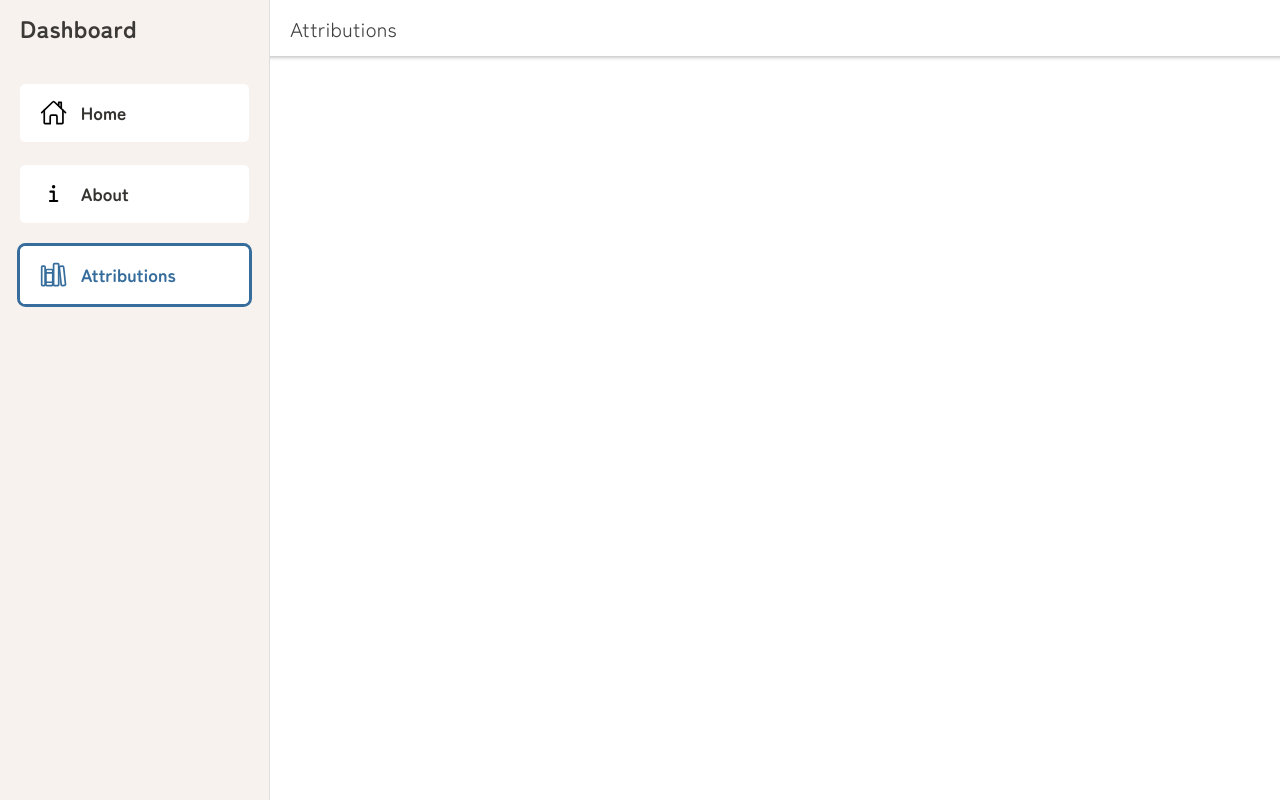
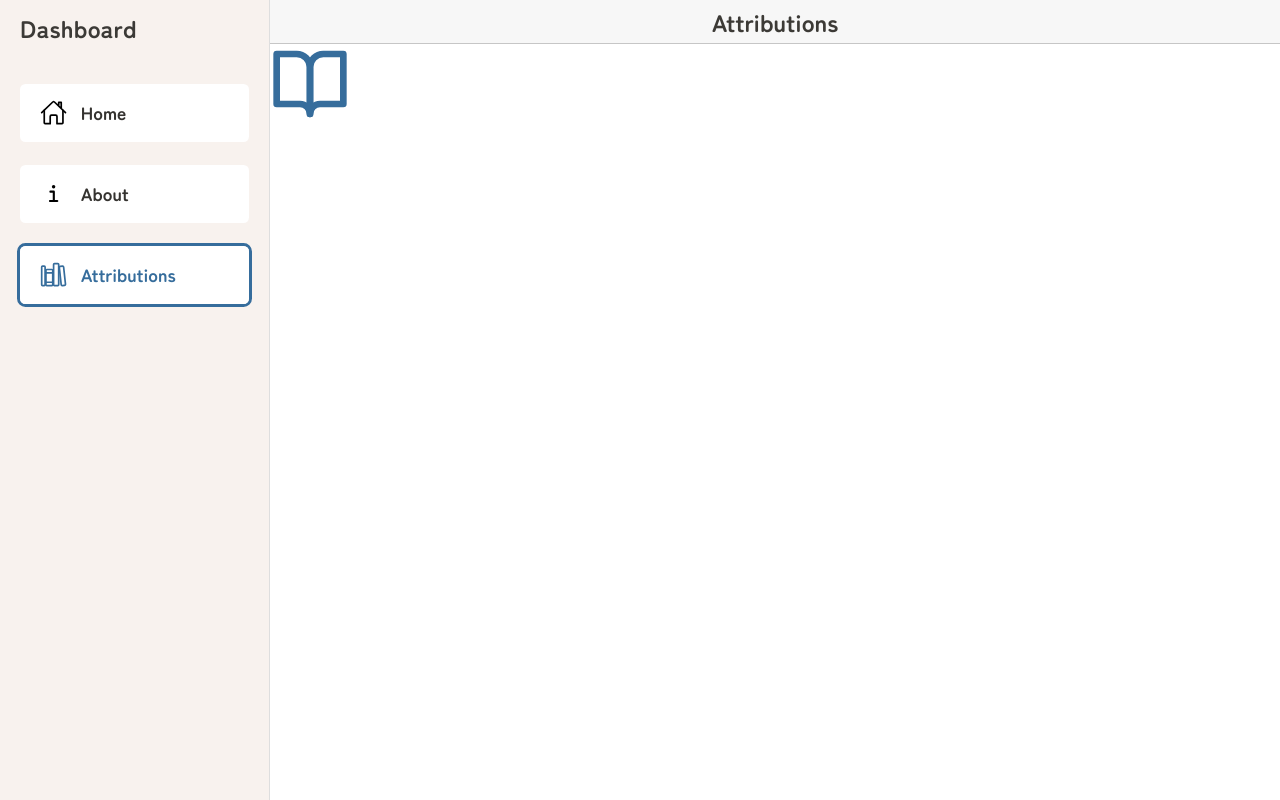
Before and after one commit to nelioyann/Storyboard, a React (Create React App) app: page /attributions in a window 1280 px wide. Built offline with nearby package versions, Linux system fonts and the light colour scheme.

Commit message:
feat: added SvgIcon and Avatar components

```diff
--- /dev/null
+++ b/src/components/SvgIcon/SvgIcon.tsx
@@ -0,0 +1,42 @@
+import React from 'react';
+import styled from 'styled-components';
+import { ColorVariablesEnum, SpacingEnum } from '../../theme/globalStyles';
+import {ReactComponent as Book} from '../../data/icons/book-open.svg'
+
+interface ISvgIcon {
+    Icon: React.FunctionComponent<React.SVGProps<SVGSVGElement>>;
+    size?: string;
+    color?: ColorVariablesEnum;
+    padding?: SpacingEnum;
+}
+interface StyledIconProps {
+    $size?: string;
+    $padding?: SpacingEnum;
+    $color?: ColorVariablesEnum;
+}
+const SvgContainer = styled.span<StyledIconProps>`
+    height: auto;
+    width: auto;
+    display: inline-flex;
+    align-items: center;
+    justify-content: center;
+    & svg{
+        height: ${props => (props.$size ? `${props.$size}` : "100%")};
+        width: ${props => (props.$size ? `${props.$size}` : "100%")};
+        stroke: ${props => (props.$color ? `${props.$color}` : "currentColor")};
+}
+`
+const SvgIconDefaultProps: ISvgIcon = {
+    Icon: Book,
+    size: SpacingEnum.s5
+}
+
+const SvgIcon: React.FC<ISvgIcon> = ({ Icon , size, padding, color }) => {
+    return (
+        <SvgContainer $size={size} $padding={padding} $color={color}>
+            <Icon />
+        </SvgContainer>
+    )
+};
+SvgIcon.defaultProps = SvgIconDefaultProps;
+export default SvgIcon;
--- a/src/pages/About.tsx
+++ b/src/pages/About.tsx
@@ -1,22 +1,14 @@
 import { IonContent, IonHeader, IonPage, IonTitle, IonToolbar } from '@ionic/react';
 import Card from '../components/Cards/Card';
+import Header from '../components/Headers/Header';
 import { Grid } from '../layouts';
 import './Home.css';
 
 const About: React.FC = () => {
     return (
         <IonPage>
-            <IonHeader>
-                <IonToolbar>
-                    <IonTitle>About</IonTitle>
-                </IonToolbar>
-            </IonHeader>
+            <Header label="About" mode="ios"/>
             <IonContent fullscreen>
-                <IonHeader collapse="condense">
-                    <IonToolbar>
-                        <IonTitle size="large">About</IonTitle>
-                    </IonToolbar>
-                </IonHeader>
                 <Grid min="15em" space="0">
                     <Card size="full"/>
                     <Card size="full"/>
--- a/src/pages/Attributions.tsx
+++ b/src/pages/Attributions.tsx
@@ -1,20 +1,16 @@
 import { IonContent, IonHeader, IonPage, IonTitle, IonToolbar } from '@ionic/react';
+import Header from '../components/Headers/Header';
 import './Home.css';
+import {ReactComponent as FSC} from '../data/icons/book-open.svg'
+import SvgIcon from '../components/SvgIcon/SvgIcon';
+import { ColorVariablesEnum } from '../theme/globalStyles';
 
 const Attributions: React.FC = () => {
     return (
         <IonPage>
-            <IonHeader>
-                <IonToolbar>
-                    <IonTitle>Attributions</IonTitle>
-                </IonToolbar>
-            </IonHeader>
+            <Header label="Attributions" mode="ios"/>
             <IonContent fullscreen>
-                <IonHeader collapse="condense">
-                    <IonToolbar>
-                        <IonTitle size="large">Attributions</IonTitle>
-                    </IonToolbar>
-                </IonHeader>
+                <SvgIcon Icon={FSC} size={"5em"} color={ColorVariablesEnum.PRIMARY}/>
             </IonContent>
         </IonPage>
     );
```
Also changed, not shown: src/components/Avatars/Avatar.tsx (added, +16 -0 lines), src/data/icons/book-open.svg (added).
